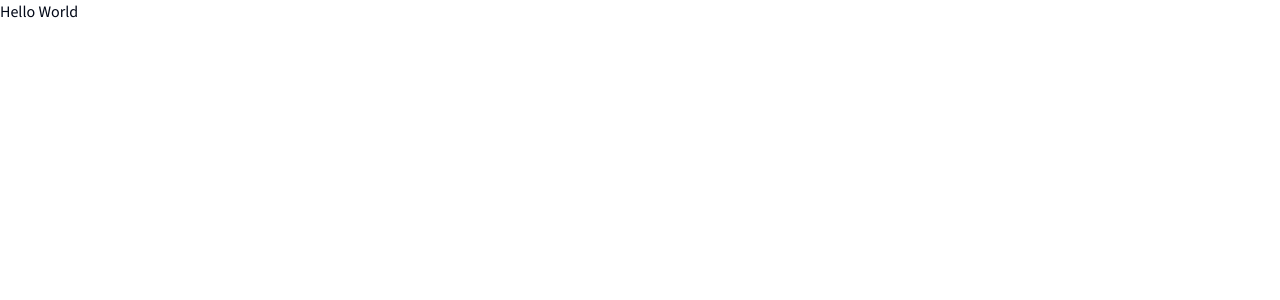
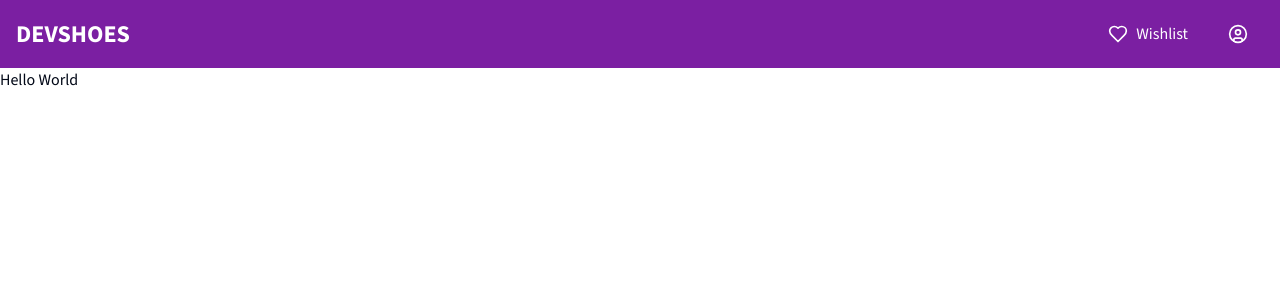
Before and after one commit to jorginhodev/wishlist-web, a Next.js app: page / in a window 1280 px wide. Shown: the top 300 px of the page. Built offline with nearby package versions, Linux system fonts and the light colour scheme; no server answers.

Commit message:
feat: update root layout with header and providers

```diff
--- a/src/app/layout.tsx
+++ b/src/app/layout.tsx
@@ -1,22 +1,30 @@
-import type { Metadata } from "next";
+// eslint-disable-next-line camelcase
 import { Source_Sans_3 } from "next/font/google";
+import { Providers } from "./providers";
 import "./globals.css";
+import { Header } from "@/components/header";
+import { Metadata } from "next";
+
+const sourceSans = Source_Sans_3({ subsets: ["latin"] });
 
 export const metadata: Metadata = {
   title: "Wishlist",
-  description: "Wishlist de produtos",
+  description: "Wishlist app for your favorite products",
 };
-
-const sourceSans = Source_Sans_3({ subsets: ["latin"] });
 
 export default function RootLayout({
   children,
-}: Readonly<{
+}: {
   children: React.ReactNode;
-}>) {
+}) {
   return (
     <html lang="en">
-      <body className={`${sourceSans.className} antialiased`}>{children}</body>
+      <body className={sourceSans.className}>
+        <Providers>
+          <Header />
+          <main className="h-screen w-full">{children}</main>
+        </Providers>
+      </body>
     </html>
   );
 }
```
